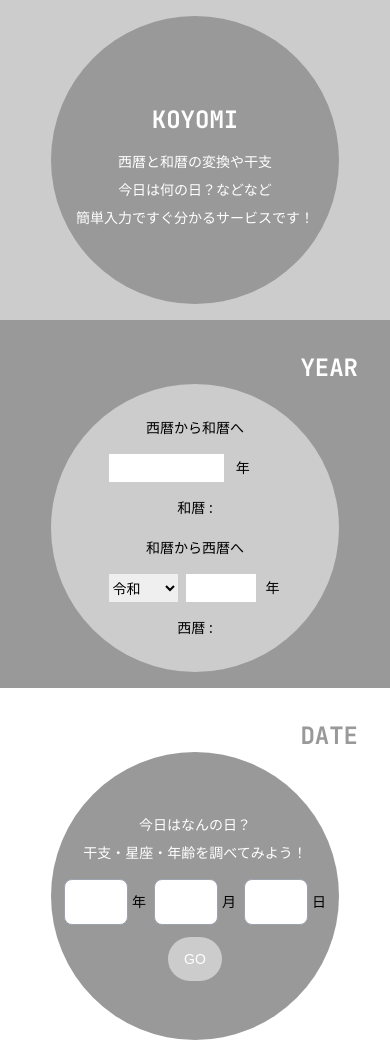
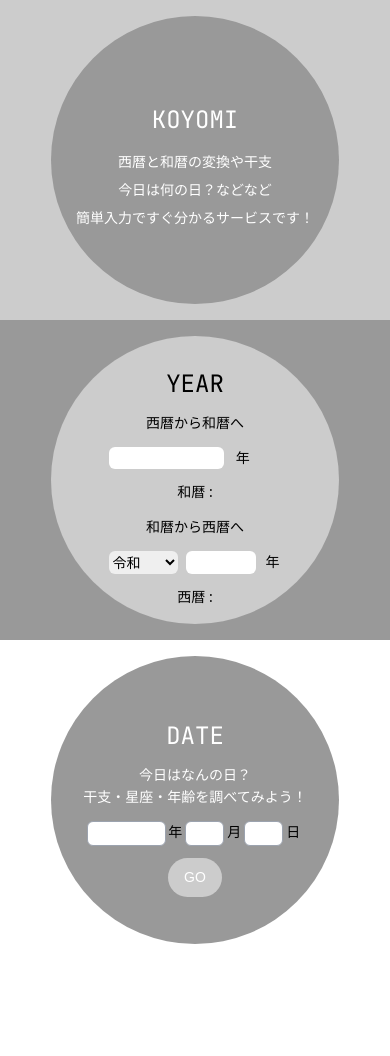
Before and after one commit to Yamaguchi-Katsuya/koyomi, a React (Vite) app: page / in a window 390 px wide. After the commit the page ends 960 px from the top, so only its background shows below. Built offline with nearby package versions, Linux system fonts and the light colour scheme; a web font is replaced by a local one.

Commit message:
feat: pc調整

```diff
--- a/src/App.tsx
+++ b/src/App.tsx
@@ -1,4 +1,4 @@
-import React, { useEffect, useState } from 'react';
+import React from 'react';
 import { Helmet } from 'react-helmet';
 import Header from './components/Header';
 import SectionLayout from './ui/layout/sectionLayout';
@@ -7,31 +7,6 @@ import AgeCalculator from './components/AgeCalculator';
 import { D_GRAY, L_GRAY, WHITE } from './types/color';
 
 const App: React.FC = () => {
-  const [currentSection, setCurrentSection] = useState<number>(0);
-
-  const handleScroll = () => {
-    const sections = document.querySelectorAll('section');
-    const scrollPosition = window.scrollY + window.innerHeight / 2;
-
-    let currentSection = 0;
-    sections.forEach((section, index) => {
-      const sectionTop = section.offsetTop;
-      const sectionHeight = section.clientHeight;
-      if (scrollPosition >= sectionTop && scrollPosition < sectionTop + sectionHeight) {
-        currentSection = index;
-      }
-    });
-
-    setCurrentSection(currentSection);
-  };
-
-  useEffect(() => {
-    window.addEventListener('scroll', handleScroll);
-    return () => {
-      window.removeEventListener('scroll', handleScroll);
-    };
-  }, []);
-
   return (
     <div className="App">
       <Helmet>
@@ -51,9 +26,7 @@ const App: React.FC = () => {
       <SectionLayout bgColor={D_GRAY}>
         <SeirekiWarekiConverter />
       </SectionLayout>
-      <SectionLayout bgColor={WHITE}>
-        <AgeCalculator />
-      </SectionLayout>
+      <AgeCalculator />
     </div>
   );
 };
--- a/src/components/AgeCalculator.tsx
+++ b/src/components/AgeCalculator.tsx
@@ -4,7 +4,8 @@ import { handleDateChange } from '../utils/dateUtils';
 import { Eto } from '../types/eto';
 import { Holiday } from '../types/holiday';
 import Heading from '../ui/heading';
-import { D_GRAY, L_GRAY } from '../types/color';
+import { D_GRAY, L_GRAY, WHITE } from '../types/color';
+import SectionLayout from '../ui/layout/sectionLayout';
 
 const AgeCalculator: React.FC = () => {
     const [inputBirthYear, setInputBirthYear] = useState<number | ''>('');
@@ -18,7 +19,6 @@ const AgeCalculator: React.FC = () => {
     const [errorMessage, setErrorMessage] = useState<string>('');
     const [holidays, setHolidays] = useState<Holiday[]>([]);
     const [isResultReady, setIsResultReady] = useState<boolean>(false);
-    const [isMoreClicked, setIsMoreClicked] = useState<boolean>(false);
 
     const handleInputYearChange = (e: React.ChangeEvent<HTMLInputElement>) => {
         setInputBirthYear(parseInt(e.target.value, 10));
@@ -46,107 +46,71 @@ const AgeCalculator: React.FC = () => {
             setErrorMessage
         );
         setIsResultReady(true);
-        setIsMoreClicked(false);
+
+        setTimeout(() => {
+            window.scrollBy({
+                top: window.innerHeight,
+                behavior: 'smooth',
+            });
+        }, 100);
     };
 
     return (
         <>
-            <Heading textColor={D_GRAY} text='DATE' />
+            <SectionLayout bgColor={WHITE}>
                 <Circle bgColor={D_GRAY}>
-                <p className='text-white leading-7 md:leading-10'>
+                    <Heading textColor={WHITE} text='DATE' />
+                    <p className='text-white'>
                         今日はなんの日？<br />
                         干支・星座・年齢を調べてみよう！
                     </p>
-                <div className="flex space-x-2 items-center">
-                    <div className="flex items-center">
+                    <div className="grid grid-cols-11 w-3/4">
                         <input
                             type="number"
                             value={inputBirthYear}
                             onChange={handleInputYearChange}
-                            className="border border-gray-400 p-2 rounded-lg w-16"
+                            className="border border-gray-400 rounded-md col-span-4"
                         />
-                        <span className="ml-1">年</span>
-                    </div>
-                    <div className="flex items-center">
+                        <span className='col-span-1'>年</span>
                         <input
                             type="number"
                             value={inputBirthMonth}
                             onChange={handleInputMonthChange}
                             max={12}
-                            className="border border-gray-400 p-2 rounded-lg w-16"
+                            className="border border-gray-400 rounded-md col-span-2"
                         />
-                        <span className="ml-1">月</span>
-                    </div>
-                    <div className="flex items-center">
+                        <span className='col-span-1'>月</span>
                         <input
                             type="number"
                             value={inputBirthDay}
                             onChange={handleInputDayChange}
                             max={31}
-                            className="border border-gray-400 p-2 rounded-lg w-16"
+                            className="border border-gray-400 rounded-md col-span-2"
                         />
-                        <span className="ml-1">日</span>
-                    </div>
+                        <span className='col-span-1'>日</span>
                     </div>
                     {errorMessage && <p style={{ color: 'red' }}>{errorMessage}</p>}
                     <button
-                    className='bg-l-gray text-white font-kiwi rounded-full py-2 px-4'
+                        className='bg-l-gray text-white font-kiwi rounded-full py-2 px-4 md:px-12'
                         onClick={handleGoClick}
                     >
                         GO
                     </button>
                 </Circle>
+            </SectionLayout>
             {isResultReady && (
-                <Circle bgColor={L_GRAY}>
+                <SectionLayout bgColor={WHITE}>
+                    <Circle bgColor={L_GRAY} className="mt-4 md:mt-8">
+                        <p className='md:text-4xl font-bold'>{birthYear ? `${birthYear}年` : ''}{birthMonth ? `${birthMonth}月` : ''}{birthDay ? `${birthDay}日` : ''}</p>
+                        <p className='md:text-4xl font-bold'>{eto}　{age ? `${age}歳` : ''}</p>
+                        <div className='w-5/6 md:text-4xl flex flex-col items-center gap-3 md:gap-6'>
+                            <p className='font-bold'>{holidays[0]?.name}</p>
                             <p>
-                        <span>{birthYear ? `${birthYear}年` : ''}{birthMonth ? `${birthMonth}月` : ''}{birthDay ? `${birthDay}日` : ''}</span><br />
-                        <span>{eto}　{age ? `${age}歳` : ''}</span>
+                                {holidays[0]?.description}
                             </p>
-                    <p>
-                        <span>{holidays[0]?.name}</span><br />
-                        <span>
-                            {holidays[0]?.description}
-                        </span>
-                    </p>
-                    <button
-                        className='bg-black text-white font-kiwi rounded-full px-4 py-2'
-                        onClick={() => setIsMoreClicked(true)}
-                    >
-                        MORE
-                    </button>
+                        </div>
                     </Circle>
-            )}
-            {isMoreClicked && (
-                <>
-                    <Circle bgColor={L_GRAY}>
-                        <p>
-                            <span>{holidays[1]?.name}</span><br />
-                            <span>
-                                {holidays[1]?.description}
-                            </span>
-                        </p>
-                        <p>
-                            <span>{holidays[2]?.name}</span><br />
-                            <span>
-                                {holidays[2]?.description}
-                            </span>
-                        </p>
-                    </Circle>
-                    <Circle bgColor={L_GRAY}>
-                        <p>
-                            <span>{holidays[3]?.name}</span><br />
-                            <span>
-                                {holidays[3]?.description}
-                            </span>
-                        </p>
-                        <p>
-                            <span>{holidays[4]?.name}</span><br />
-                            <span>
-                                {holidays[4]?.description}
-                            </span>
-                        </p>
-                    </Circle>
-                </>
+                </SectionLayout>
             )}
         </>
     );
--- a/src/components/SeirekiWarekiConverter.tsx
+++ b/src/components/SeirekiWarekiConverter.tsx
@@ -7,7 +7,7 @@ import {
 } from '../utils/dateUtils';
 import { validateWarekiYear } from '../utils/validation';
 import Heading from '../ui/heading';
-import { L_GRAY, WHITE } from '../types/color';
+import { BLACK, L_GRAY } from '../types/color';
 
 const SeirekiWarekiConverter: React.FC = () => {
     const [seireki, setSeireki] = useState<number | ''>('');
@@ -57,8 +57,8 @@ const SeirekiWarekiConverter: React.FC = () => {
     };
     return (
         <>
-            <Heading textColor={WHITE} text='YEAR' />
             <Circle bgColor={L_GRAY}>
+                <Heading textColor={BLACK} text='YEAR' />
                 <label
                     htmlFor='year'
                     className='font-kiwi'
@@ -70,7 +70,7 @@ const SeirekiWarekiConverter: React.FC = () => {
                         type="number"
                         value={seireki}
                         onChange={handleSeirekiChange}
-                        className='w-2/3'
+                        className='rounded-md w-2/3'
                     />
                     <span>年</span>
                 </div>
@@ -84,7 +84,7 @@ const SeirekiWarekiConverter: React.FC = () => {
                     和暦から西暦へ
                 </label>
                 <div className='grid grid-cols-7 mx-auto gap-2 w-3/5'>
-                    <select className='col-span-3' value={selectedEra} onChange={handleEraChange}>
+                    <select className='rounded-md col-span-3' value={selectedEra} onChange={handleEraChange}>
                         {eras.map((era) => (
                             <option key={era} value={era}>
                                 {era}
@@ -95,7 +95,7 @@ const SeirekiWarekiConverter: React.FC = () => {
                         type="number"
                         value={warekiYear}
                         onChange={handleWarekiYearChange}
-                        className='col-span-3'
+                        className='rounded-md col-span-3'
                     />
                     <span className='col-span-1'>年</span>
                 </div>
--- a/src/types/color.ts
+++ b/src/types/color.ts
@@ -1,5 +1,6 @@
 export const WHITE = 'white';
+export const BLACK = 'black';
 export const L_GRAY = 'l-gray';
 export const D_GRAY = 'd-gray';
 
-export type Color = typeof WHITE | typeof L_GRAY | typeof D_GRAY;
+export type Color = typeof WHITE | typeof BLACK | typeof L_GRAY | typeof D_GRAY;
--- a/src/ui/circle.tsx
+++ b/src/ui/circle.tsx
@@ -4,15 +4,16 @@ import { Color } from '../types/color';
 interface CircleProps {
     bgColor: Color;
     children: ReactNode;
+    className?: string;
 }
 
 class Circle extends Component<CircleProps> {
     render() {
-        const { bgColor, children } = this.props;
+        const { bgColor, children, className } = this.props;
         const bgColorClass = `bg-${bgColor}`
 
         return (
-            <div className={`${bgColorClass} rounded-full w-72 h-72 md:size-8/12 md:w-md-circle md:h-md-circle m-auto flex flex-col items-center justify-center text-center gap-3 text-sm md:text-xl leading-7 md:leading-10`}>
+            <div className={`${bgColorClass} rounded-full w-72 h-72 md:size-8/12 md:w-md-circle md:h-md-circle m-auto flex flex-col items-center justify-center text-center gap-3 md:gap-9 text-sm md:text-3xl leading-relaxed md:leading-loose　${className}`}>
                 {children}
             </div>
         );
--- a/src/ui/heading.tsx
+++ b/src/ui/heading.tsx
@@ -12,7 +12,7 @@ class Heading extends Component<HeadingProps> {
         const textColorClass = `text-${textColor}`
 
         return (
-            <h2 className={`${textColorClass} text-2xl md:text-6xl font-bold  font-mono px-4 pt-4 text-right`}>{text}</h2>
+            <h2 className={`${textColorClass} text-2xl md:text-7xl font-mono px-4 pt-4 text-right`}>{text}</h2>
         );
     }
 }
--- a/tailwind.config.js
+++ b/tailwind.config.js
@@ -17,10 +17,10 @@ module.exports = {
         mono: ['JetBrains Mono', 'monospace'],
       },
       width: {
-        'md-circle': '600px',
+        'md-circle': '1000px',
       },
       height: {
-        'md-circle': '600px',
+        'md-circle': '1000px',
       },
     },
   },
```
Lines whose indentation alone changed are shown as unchanged.
